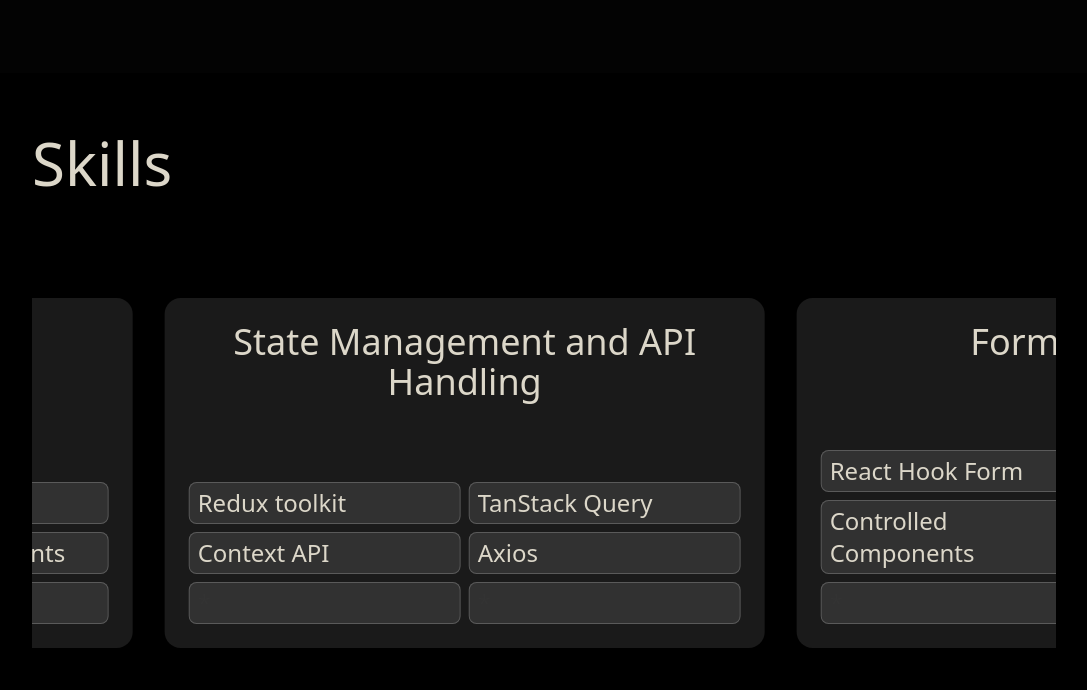
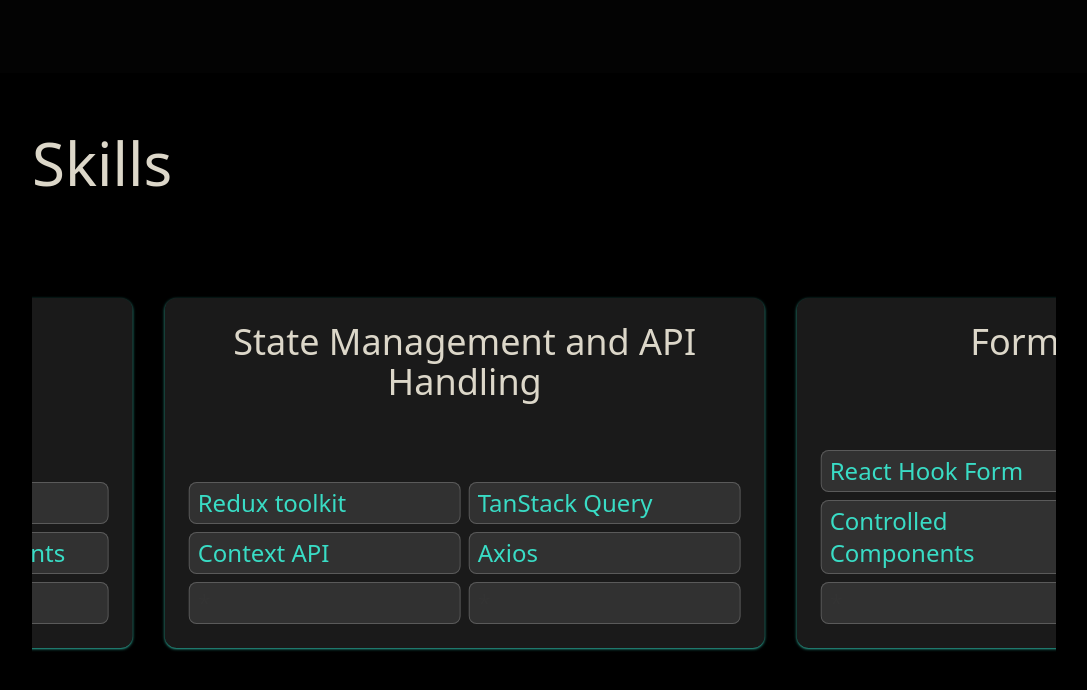
Before and after one commit to Mohsin-25/portfolio_2025, a React (Vite) app: page / in a window 1280 px wide. Shown: the part 1583-2273 px from the top of the page, without its empty margins (96-1183 px from the left). Built offline with nearby package versions, Linux system fonts and the light colour scheme.

Commit message:
added shadow to cards

```diff
--- a/src/Components/Contact/Contact.jsx
+++ b/src/Components/Contact/Contact.jsx
@@ -95,7 +95,7 @@
             data="https://www.instagram.com/amigo_v3.0/?igshid=YmMyMTA2M2Y%3D"
           />
         </div>
-        <div className="flex flex-col flex-[55%] bg-white/10 shadow-lg rounded-xl p-6 gap-6">
+        <div className="flex flex-col flex-[55%] bg-white/10 shadow-sm/70 rounded-xl p-6 gap-6 shadow-[#39dcc5]">
           {/* <p>
             I'm interested in job offers and freelance opportunities. However,
             if you have other requests or questions, feel free to use the form
--- a/src/Components/Recommendation/Recommendation.jsx
+++ b/src/Components/Recommendation/Recommendation.jsx
@@ -10,7 +10,7 @@
         <RevealAnimation>
           <h1>Recommendation</h1>
         </RevealAnimation>
-        <div className="max-w-[550px] h-fit bg-white/10 shadow-lg rounded-xl p-6 text-center mt-12">
+        <div className="max-w-[550px] h-fit bg-white/10 shadow-sm/70 rounded-xl p-6 text-center mt-12 shadow-[#39dcc5]">
           <img
             src="/abhishek-shimpi.jpg"
             alt="Abhishek Shimpi"
--- a/src/Components/Skills/Skills.jsx
+++ b/src/Components/Skills/Skills.jsx
@@ -39,7 +39,7 @@
 
 const Card = ({ card }) => {
   return (
-    <div className="group relative h-[350px] w-[330px] md:w-[600px] overflow-hidden rounded-2xl bg-white/10">
+    <div className="group relative h-[350px] w-[330px] md:w-[600px] overflow-hidden rounded-xl bg-white/10 shadow-sm/70 shadow-[#39dcc5]">
       <div className="p-6 absolute inset-0 z-10 flex flex-col justify-between">
         <div className="text-2xl md:text-4xl flex mx-auto text-center min-h-20">
           <span>{card?.group}</span>
@@ -48,7 +48,7 @@
           {card?.skill?.map((item, index) => (
             <span
               key={index}
-              className={`bg-white/10 px-2 py-1 rounded-lg border border-white/20  hover:bg-white/15
+              className={`bg-white/10 px-2 py-1 rounded-lg border border-white/20 text-[#39dcc5] hover:bg-white/15
                 ${item?.includes("*") && "text-white/1"}`}
               // hover:bg-white/0 hover:primary-text border-[1px] border-transparent hover:border-[#39dcc5]
             >
```
